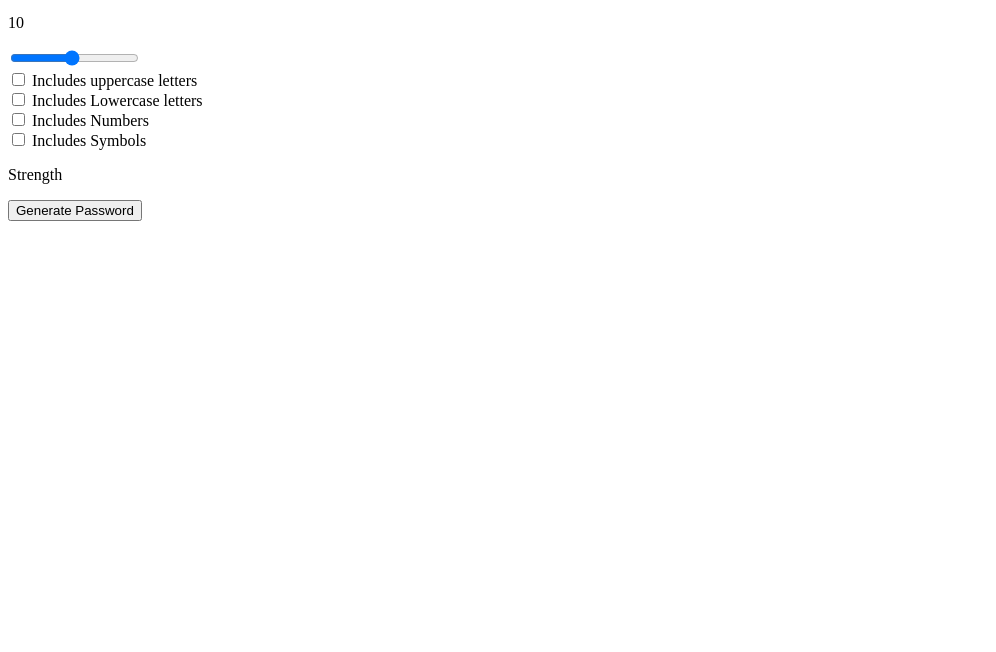
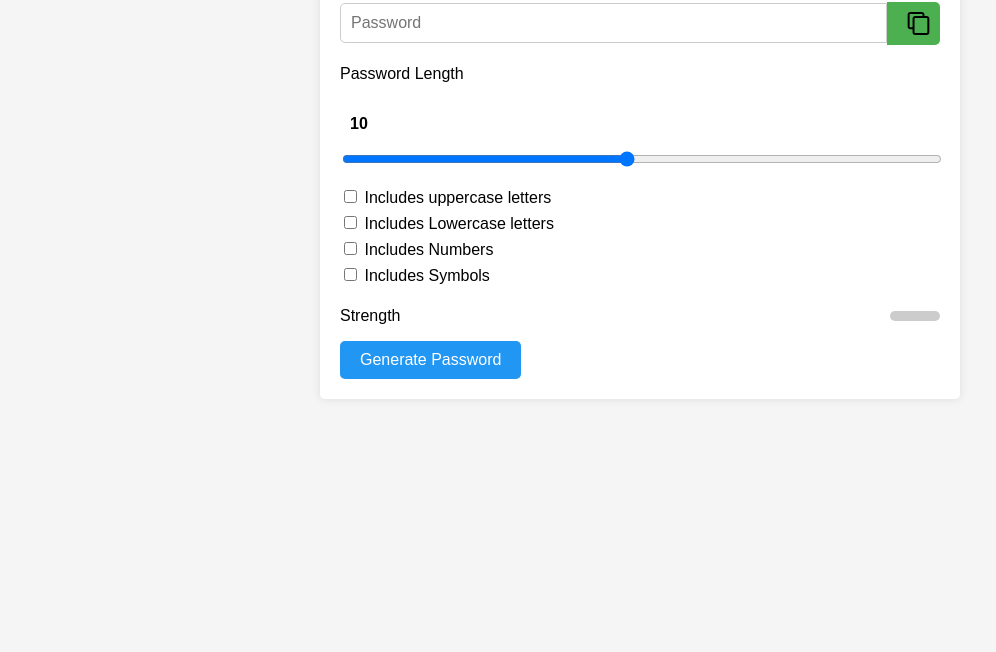
Before and after one commit to ayushgoyal004/Password-generator, a plain HTML site: page index.html in a window 1280 px wide. Shown: the part 148-800 px from the top of the page, without its empty margins (0-996 px from the left). Drawn offline with Linux system fonts and the light colour scheme.

Commit message:
Added the CSS designing to the project

```diff
--- a/index.html
+++ b/index.html
@@ -4,6 +4,7 @@
     <meta charset="UTF-8">
     <meta name="viewport" content="width=device-width, initial-scale=1.0">
     <title>Document</title>
+    <link rel="stylesheet" href="./style.css">
 </head>
 <body>
     <div class="container">
--- /dev/null
+++ b/style.css
@@ -0,0 +1,98 @@
+body {
+    font-family: 'Arial', sans-serif;
+    background-color: #f5f5f5;
+    margin: 0;
+    padding: 0;
+}
+
+.container {
+    max-width: 600px;
+    margin: 50px auto;
+    background-color: #fff;
+    padding: 20px;
+    box-shadow: 0 0 10px rgba(0, 0, 0, 0.1);
+    border-radius: 5px;
+}
+
+h1 {
+    text-align: center;
+    color: #333;
+}
+
+.display-container {
+    display: flex;
+    align-items: center;
+    margin-bottom: 20px;
+}
+
+.display {
+    flex-grow: 1;
+    padding: 10px;
+    font-size: 16px;
+    border: 1px solid #ccc;
+    border-radius: 5px 0 0 5px;
+}
+
+[data-copy] {
+    display: flex;
+    align-items: center;
+    background-color: #4CAF50;
+    color: #fff;
+    border: none;
+    padding: 10px;
+    border-radius: 0 5px 5px 0;
+    cursor: pointer;
+}
+
+[data-copyMsg] {
+    margin-right: 10px;
+}
+
+.slider {
+    width: 100%;
+    margin-bottom: 20px;
+}
+
+input[type="checkbox"] {
+    margin-bottom: 10px;
+}
+
+.strength-container {
+    display: flex;
+    justify-content: space-between;
+    align-items: center;
+}
+
+[data-indicator] {
+    width: 50px;
+    height: 10px;
+    border-radius: 5px;
+    background-color: #ccc;
+}
+
+[data-indicator]:before {
+    content: '';
+    display: block;
+    height: 100%;
+    border-radius: 5px;
+}
+
+[data-lengthNumber] {
+    display: inline-block;
+    margin-left: 10px;
+    font-weight: bold;
+}
+
+.generateBtn {
+    background-color: #2196F3;
+    color: #fff;
+    border: none;
+    padding: 10px 20px;
+    font-size: 16px;
+    cursor: pointer;
+    border-radius: 5px;
+}
+
+.generateBtn:hover {
+    background-color: #0b7dda;
+}
```
